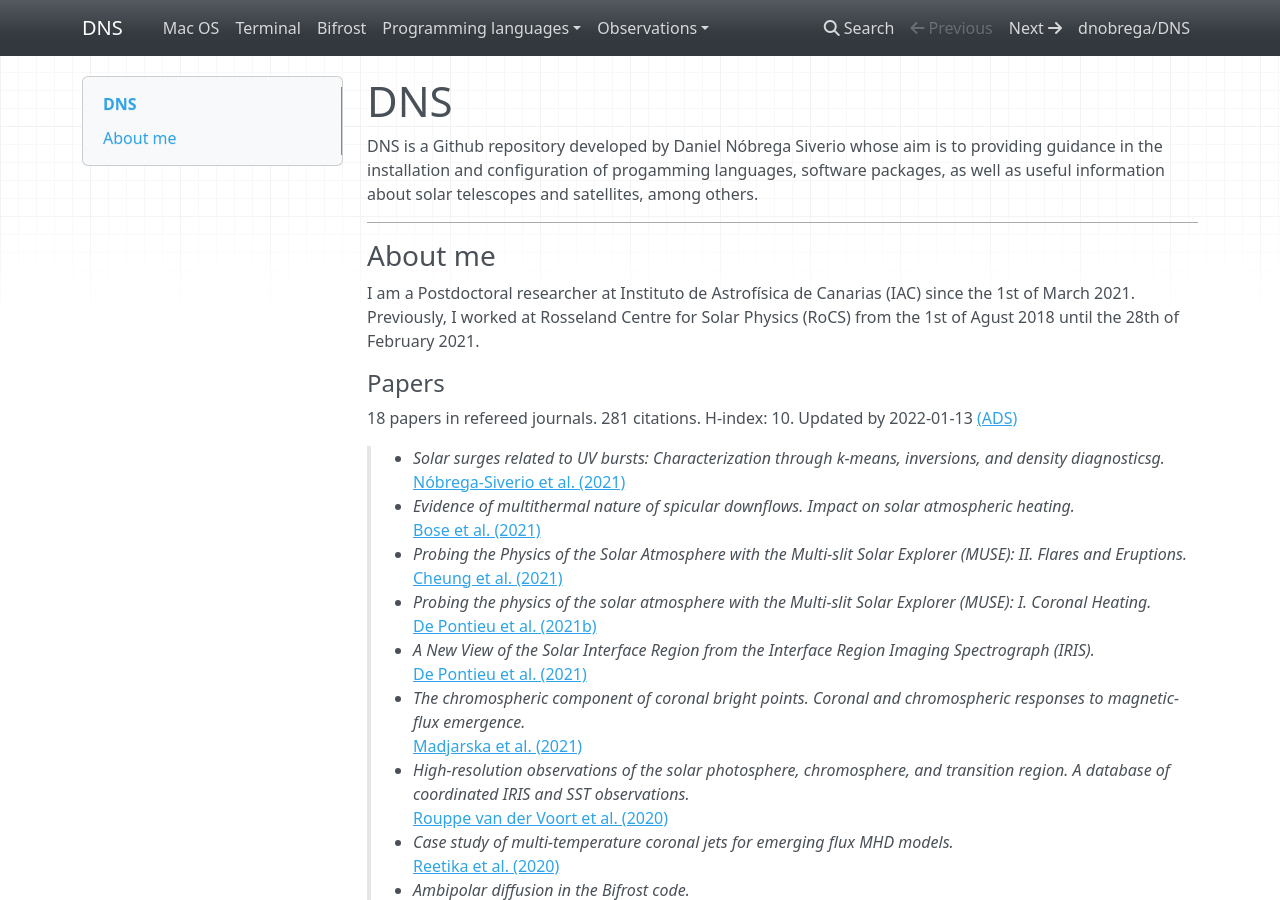
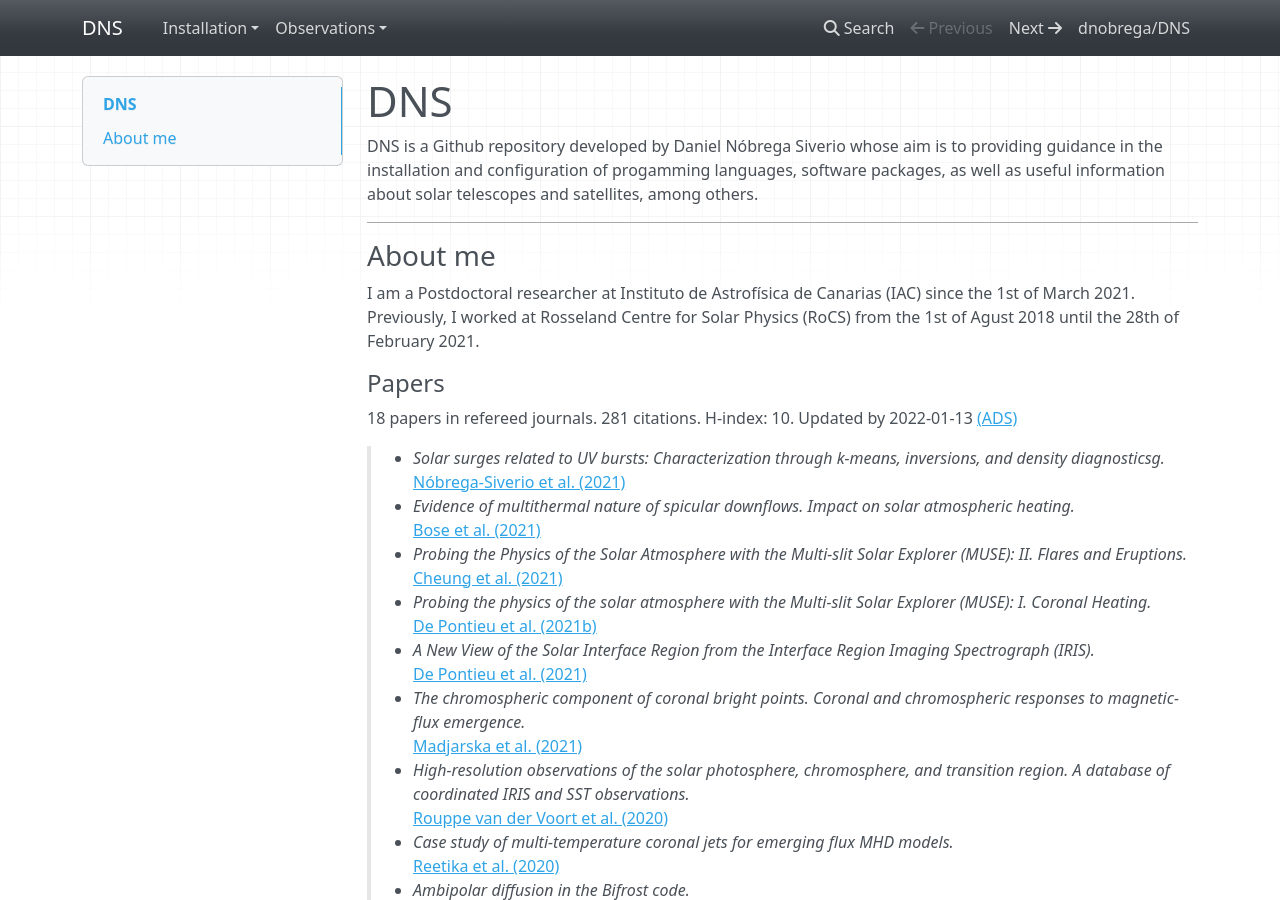
Before and after one commit to dnobrega/DNS, an MkDocs documentation site: the page built from docs/index.md, in a window 1280 px wide and 900 px high. Built offline with MkDocs 1.6.1, drawn with Linux system fonts in a browser that asks for light colours; nearby versions of some CDN libraries.

Commit message:
[DOC] Update

```diff
--- a/mkdocs.yml
+++ b/mkdocs.yml
@@ -22,19 +22,18 @@ theme:
 
 nav:
   - '': index.md
-  - Mac OS: macos.md
-  - Terminal: terminal.md
-  - Bifrost: bifrost.md
-  - 'Programming languages':
+  - 'Installation':
+    - Mac OS: macos.md
+    - Terminal: terminal.md
     - IDL: idl.md
     - Python: python.md
+    - Bifrost: bifrost.md
   - 'Observations':
-    - SST: SST.md
-    - IRIS: IRIS.md
-    - SOLO: SOLO.md
-    - SDO: SDO.md
-    - ALMA: ALMA.md
-#  - About me: about.md
+    - SST: sst.md
+    - IRIS: iris.md
+    - SOLO: solo.md
+    - SDO: sdo.md
+    - ALMA: alma.md
 
 ##################################################################
 
```
